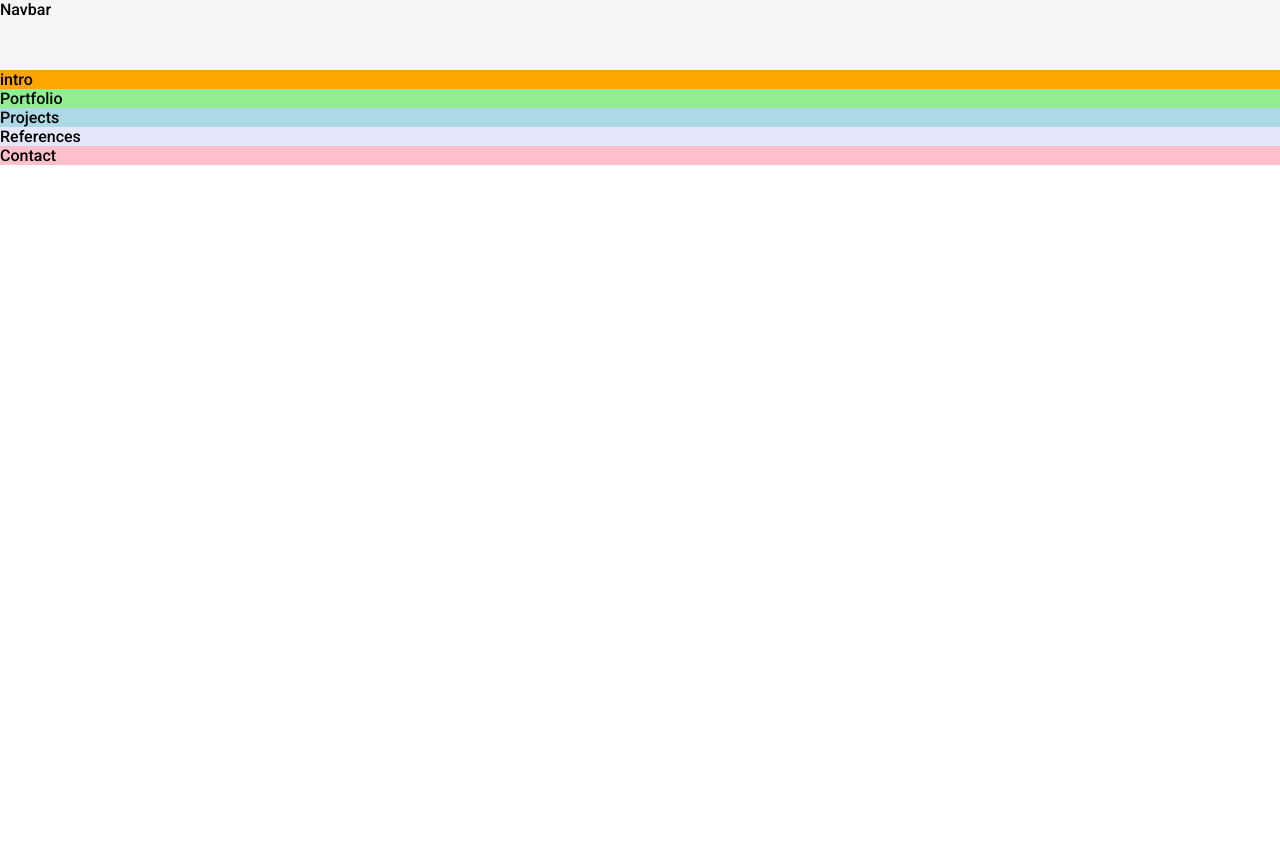
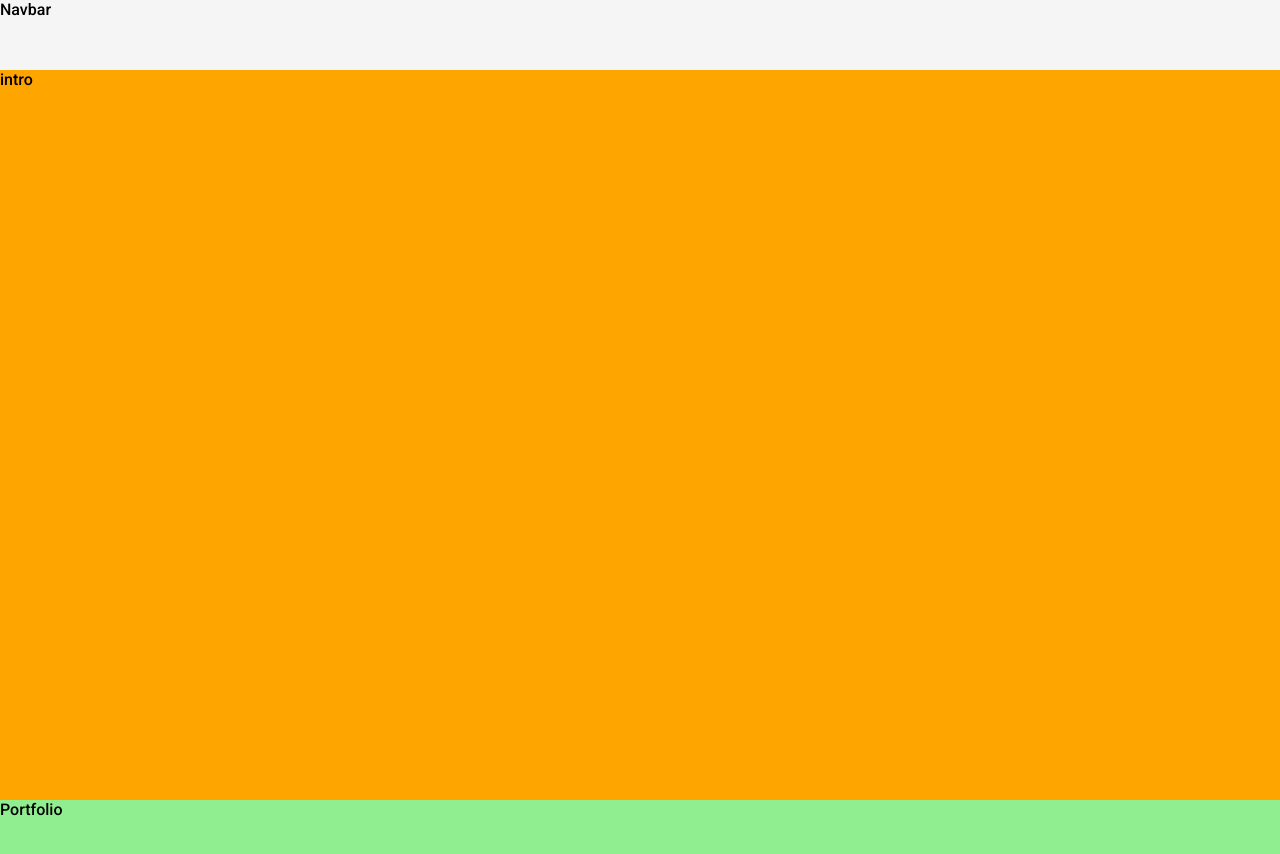
Before and after one commit to livvstrongg/Portfolio, a React (Create React App) app: page / in a window 1280 px wide. Shown: the top 854 px of the page. Before the commit the page ends 800 px from the top, so only its background shows below. Built offline with nearby package versions, Linux system fonts and the light colour scheme.

Commit message:
Spacing out sections

```diff
--- a/src/App.js
+++ b/src/App.js
@@ -1,9 +1,10 @@
 import Navbar from "./components/Nav/Navbar";
-import Intro from "./components/intro/intro";
-import Portfolio from "./components/portfolio/Portfolio";
+import Intro from "./components/Intro/Intro";
+import Portfolio from "./components/Portfolio/Portfolio";
 import Projects from "./components/Projects/Projects";
 import References from "./components/References/References";
 import Contact from "./components/Contact/Contact";
+import './app.scss';
 
 function App() {
   return (
--- /dev/null
+++ b/src/app.scss
@@ -0,0 +1,17 @@
+.app {
+    height: 100vh;
+
+    .sections{
+        width: 100%;
+        height: calc(100vh - 70px);
+        background-color: beige;
+        position: relative;
+        top: 70px;
+
+        > *{
+            width: 100vw;
+            height: calc(100vh - 70px);
+        }
+
+    }
+}
--- a/src/components/Nav/navbar.scss
+++ b/src/components/Nav/navbar.scss
@@ -2,4 +2,7 @@
     background-color: whitesmoke;
     width: 100%;
     height: 70px;
+    position: fixed;
+    top: 0;
+    z-index: 2;
 }
```
